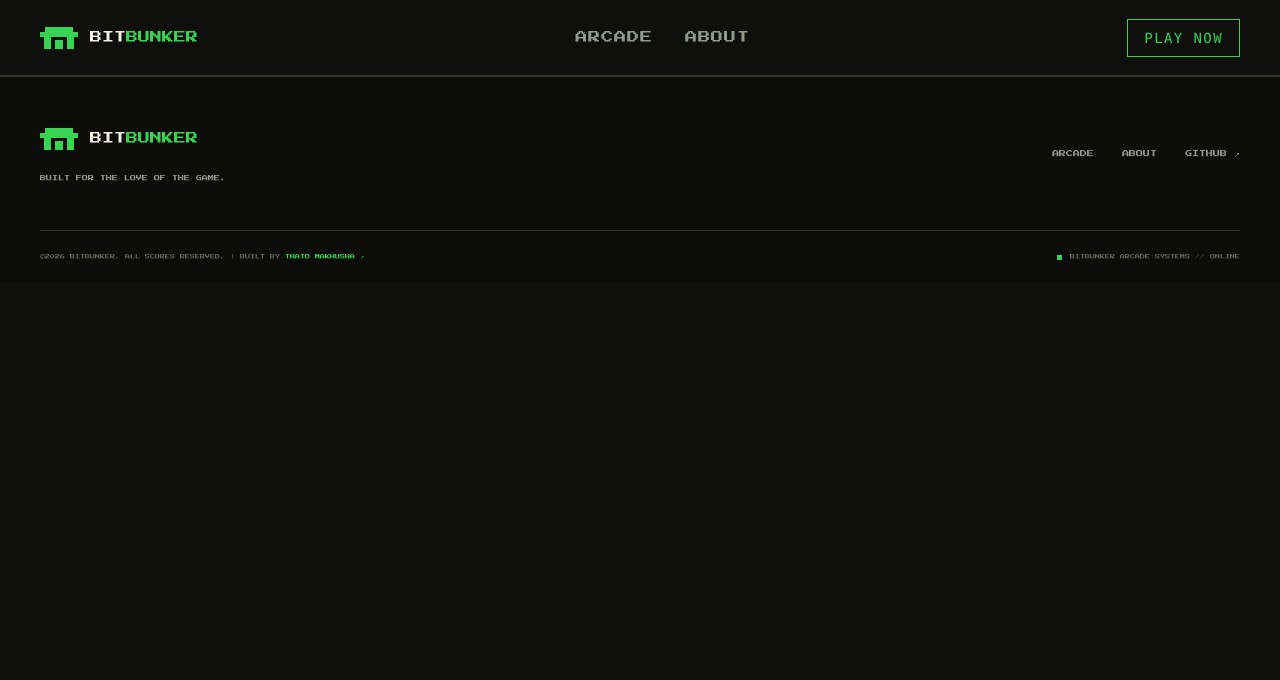
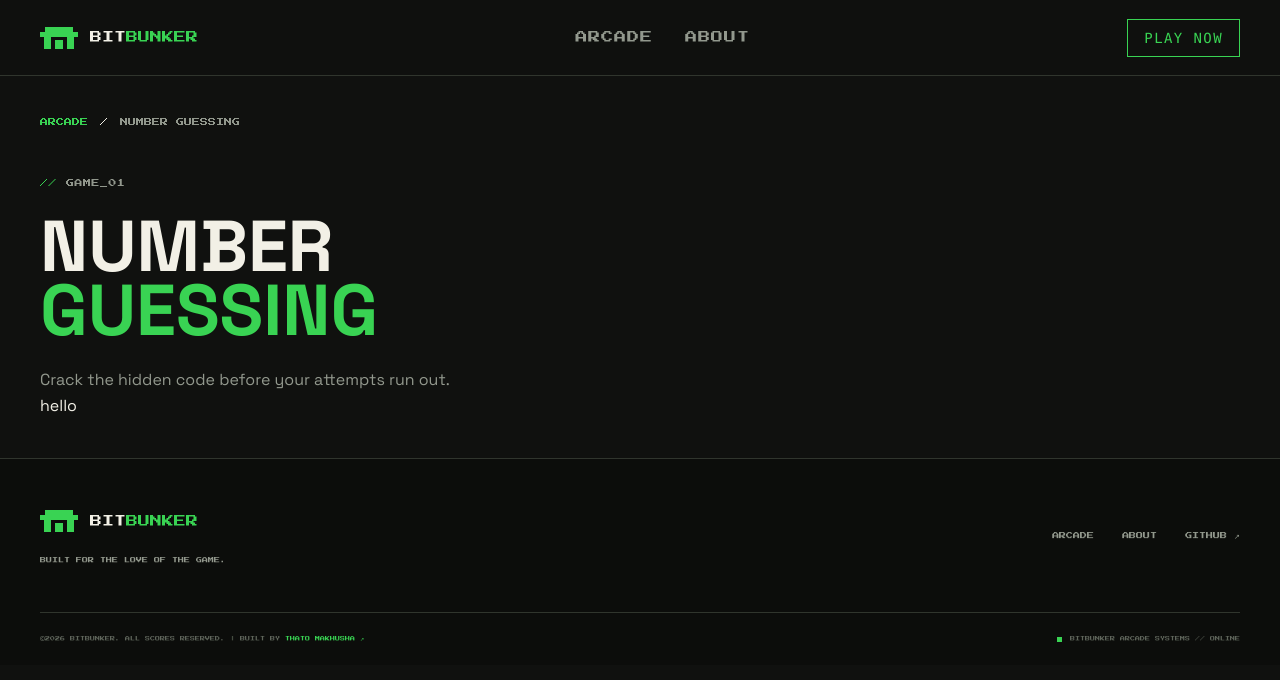
Before and after one commit to thatomakhusha/BitBunker, a Next.js app in the folder frontend/: page /games/number-guessing in a window 1280 px wide. Shown: the top 680 px of the page. Built offline with nearby package versions, Linux system fonts and the light colour scheme.

Commit message:
Started build of Game page layout & number-guessing page

```diff
--- a/frontend/src/app/(main)/games/number-guessing/page.tsx
+++ b/frontend/src/app/(main)/games/number-guessing/page.tsx
@@ -1,8 +1,14 @@
-const NumberGuessing = () => {
+import GamePageLayout from "@/components/games/GamePageLayout";
+
+const NumberGuessingPage = () => {
     return (
-        <>
-        </>
+       <GamePageLayout title="Number Guessing" number={1} subtitle="Crack the hidden code before your attempts run out.">
+            <p>
+                hello
+            </p>
+        </GamePageLayout>
+
      );
 }
 
-export default NumberGuessing;
+export default NumberGuessingPage;
--- /dev/null
+++ b/frontend/src/components/games/GamePageLayout.tsx
@@ -0,0 +1,23 @@
+import Link from "next/link";
+
+export default function GamePageLayout(
+    { title, number, subtitle, children }: { title: string; number: number; subtitle: string; children: React.ReactNode }){
+        const words = title.split(" ");
+        const lastWord = words.pop();
+        const firstWords = words.join(" ");
+        return (
+            <main className="arcade-container py-10">
+                <div className="flex gap-3 font-pixel text-[0.5rem]">
+                    <Link href="/#arcade" className="text-primary">
+                        ARCADE
+                    </Link>
+                    <span>/</span>
+                    <span className="text-muted uppercase">{title}</span>
+                </div>
+                <div className="eyebrow mt-12"><span>//</span> GAME_{String(number).padStart(2, "0")}</div>
+                <h1 className="mt-6 text-5xl font-bold uppercase leading-[0.9] lg:text-7xl">{firstWords}<br /><span className="text-primary">{lastWord}</span></h1>
+                <p className="mt-6 text-muted">{subtitle}</p>
+                {children}
+            </main>
+        );
+}
```
